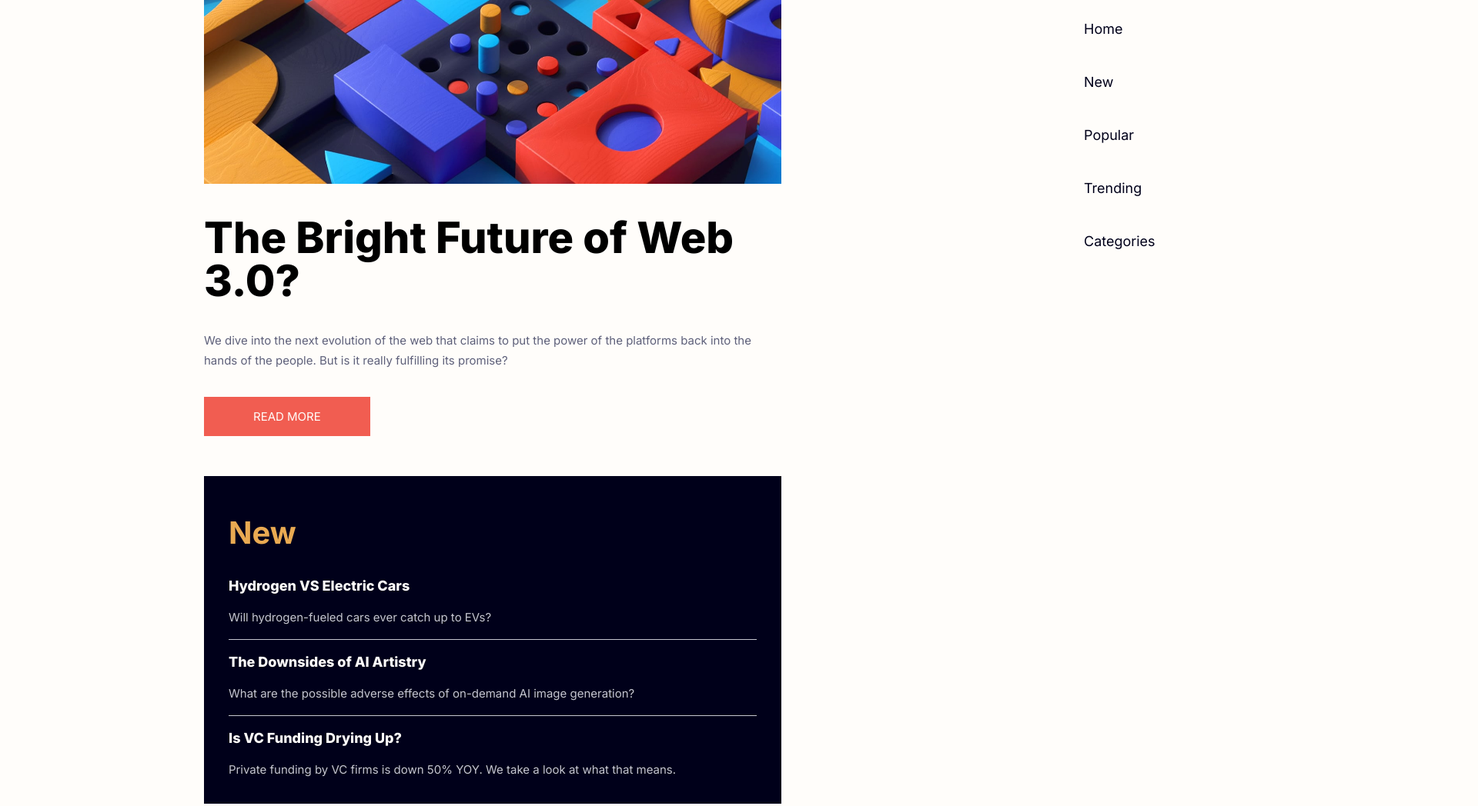
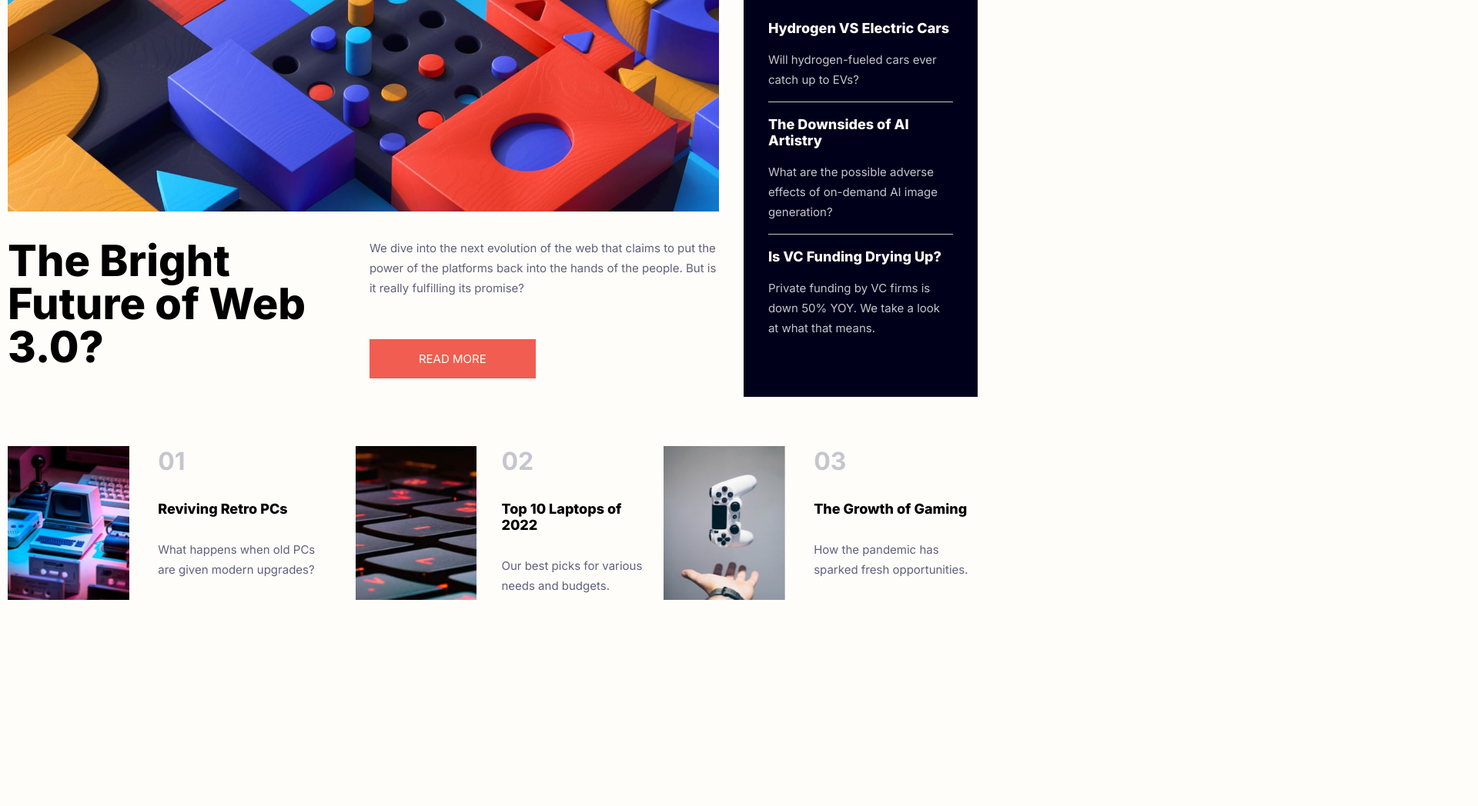
Before and after one commit to mbaxendale22/tech_landing_page, a plain HTML site: page index.html in a window 1280 px wide. Shown: the part 221-1269 px from the top of the page at 77% size, 1920 px wide, since content can reach past the window. After the commit the page ends 1033 px from the top, so only its background shows below. Drawn offline with Linux system fonts and the light colour scheme.

Commit message:
desktop grid

```diff
--- a/index.html
+++ b/index.html
@@ -56,22 +56,30 @@
                 </svg>
             </button>
         </nav>
+        <div class="grid-wrapper">
 
             <main>
                 <picture>
-                <source srcset="./assets/images/image-web-3-desktop.jpg" media="(min-width: 750px)">
+                    <source srcset="./assets/images/image-web-3-desktop.jpg" media="(min-width: 700px)">
                     <img src="./assets/images/image-web-3-mobile.jpg" alt="colorful jigsaw puzzle of block elements" />
                 </picture>
+                <!-- <div class="main__inner-content"> -->
                 <h1>The Bright Future of Web 3.0?</h1>
 
-            <p>We dive into the next evolution of the web that claims to put the power of the platforms back into the
+                <p>We dive into the next evolution of the web that claims to put the power of the platforms back
+                    into
+                    the
                     hands
                     of
                     the
                     people.
                     But is it really fulfilling its promise?</p>
 
+                <div class="btn-wrapper">
+
                     <a class="btn-primary body">Read more</a>
+                </div>
+                <!-- </div> -->
             </main>
 
             <aside>
@@ -89,6 +97,8 @@
                     <p>Private funding by VC firms is down 50% YOY. We take a look at what that means.</p>
                 </div>
             </aside>
+        </div>
+
 
         <section>
 
--- a/style.css
+++ b/style.css
@@ -80,7 +80,7 @@
         cursor: pointer;
     }
     .btn-primary:where(:hover, :focus-within) {
-        background-color: var(--light-vermilion50);
+        background-color: var(--dark-blue);
     }
 }
 
@@ -104,7 +104,7 @@
         position: absolute;
         height: 98vh;
         right: 0;
-        top: 9rem;
+        top: 8.04rem;
         left: 6rem;
         background-color: #e9aa52;
         transition: translate 500ms ease;
@@ -121,6 +121,7 @@
         padding: 1.5rem 0rem;
         color: var(--dark-blue);
         font-size: var(--h5);
+        cursor: pointer;
     }
 
     /* hamburger + transitions for each svg line */
@@ -128,6 +129,7 @@
         background: transparent;
         border: none;
         cursor: pointer;
+        padding-left: 0;
         padding-top: 1rem;
     }
 
@@ -207,15 +209,104 @@
 
     .top-article-card img {
         object-fit: contain;
+        margin-left: -1.3rem;
     }
 
     .top-article__text-content h3 {
         color: var(--silver);
         margin-top: 0;
     }
+    .top-article__text-content h5:hover {
+        cursor: pointer;
+        color: var(--light-vermilion);
+    }
 }
 
 .wrapper {
     max-width: 750px;
-    margin: 2rem auto;
+    margin: 0 auto;
 }
+
+@media (min-width: 750px) {
+    .wrapper {
+        max-width: 1260px;
+        margin: 2rem auto;
+    }
+
+    .grid-wrapper {
+        display: flex;
+        gap: 2rem;
+    }
+
+    main {
+        margin-top: 2rem;
+        display: grid;
+        grid-template-columns: 1fr 1fr 1fr 1fr;
+        gap: 1rem;
+    }
+
+    picture {
+        grid-column: 1 / 5;
+        grid-row: 1 / 1;
+    }
+
+    main > h1 {
+        grid-column: 1 / 3;
+        grid-row: 2 / 4;
+        margin-top: 1rem;
+    }
+    main > p {
+        grid-column: 3 / 5;
+        grid-row: 2 / 3;
+        padding-bottom: 0;
+    }
+    main > .btn-wrapper {
+        grid-column: 3 / 5;
+        grid-row: 3 / 4;
+    }
+
+    aside {
+        margin-top: 2rem;
+    }
+
+    .btn-hamburger {
+        display: none;
+    }
+
+    nav > ul {
+        display: flex;
+        gap: 2rem;
+        color: var(--gunmetal);
+    }
+
+    nav li {
+        cursor: pointer;
+    }
+    nav li:hover {
+        color: var(--light-vermilion);
+    }
+
+    .mobile-nav {
+        display: none;
+    }
+}
+@media (min-width: 850px) {
+    section {
+        flex-direction: row;
+        gap: 1rem;
+    }
+    .top-article-card {
+        display: flex;
+        gap: 1rem;
+    }
+
+    .top-article-card img {
+        object-fit: contain;
+        max-width: 50%;
+        margin-left: -1.3rem;
+    }
+
+    .top-article__text-content {
+        max-width: 50%;
+    }
+}
```
Lines whose indentation alone changed are shown as unchanged.
